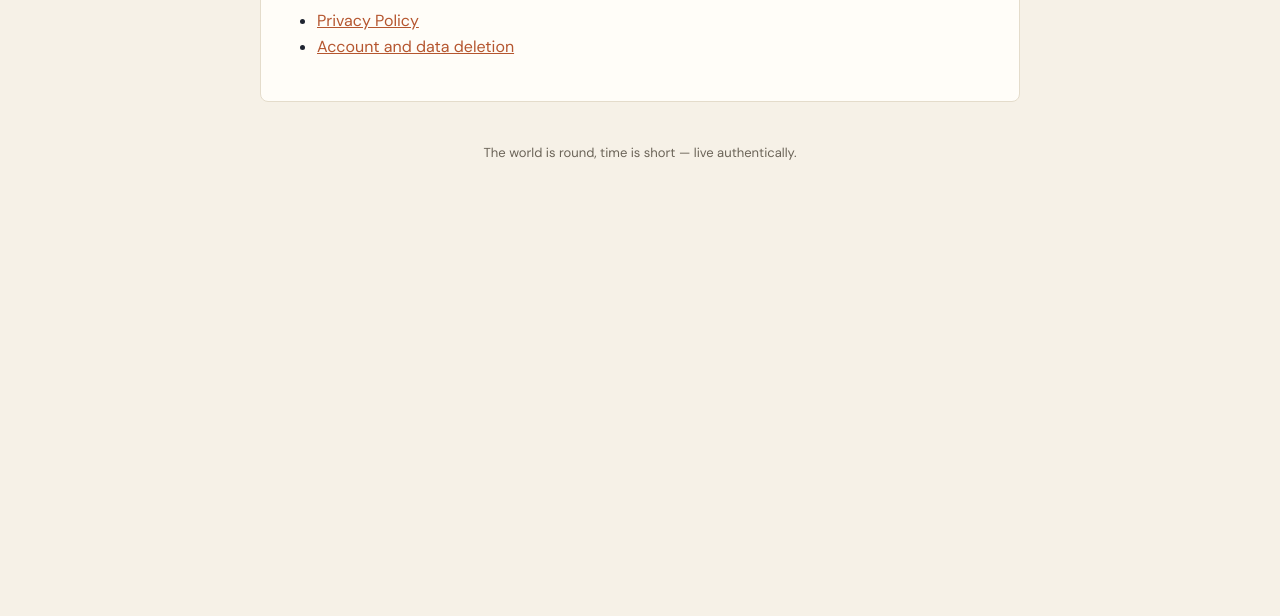
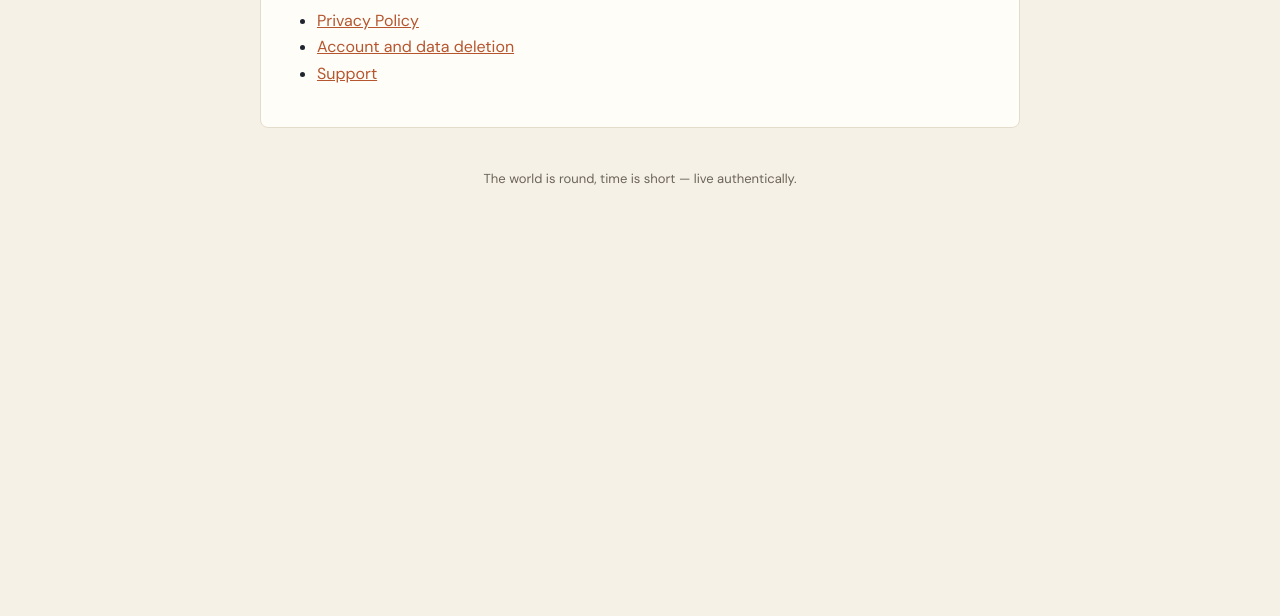
Before and after one commit to hourglobe/legal, a plain HTML site: page index.html in a window 1280 px wide. Shown: the part 184-800 px from the top of the page. Drawn offline with nearby package versions, Linux system fonts and the light colour scheme.

Commit message:
index.html (Mag: Destek sayfası: YAYINLA (21 Kasım))

```diff
--- a/index.html
+++ b/index.html
@@ -4,4 +4,4 @@ header{background:#1F2430;color:#F6F1E7;padding:14px 16px}header a{color:#F6F1E7
 main{max-width:760px;margin:24px auto;padding:24px 16px;background:var(--yuzey);border:1px solid var(--kenar);border-radius:8px}
 h1,h2{font-family:"Cormorant Garamond",serif;line-height:1.2}h1{font-size:34px}h2{font-size:24px;margin-top:28px;border-top:1px solid var(--kenar);padding-top:16px}
 a{color:#B5562F}table{border-collapse:collapse;width:100%;font-size:14px}td,th{border:1px solid var(--kenar);padding:6px;text-align:left;vertical-align:top}
-footer{text-align:center;color:var(--ikincil);font-size:13px;padding:16px}</style></head><body><header><a href="https://shophourglobe.com">Hourglobe</a></header><main><h1>Hourglobe — legal</h1><ul><li><a href="/privacy-policy/">Privacy Policy</a></li><li><a href="/account-deletion/">Account and data deletion</a></li></ul></main><footer>The world is round, time is short — live authentically.</footer></body></html>
+footer{text-align:center;color:var(--ikincil);font-size:13px;padding:16px}</style></head><body><header><a href="https://shophourglobe.com">Hourglobe</a></header><main><h1>Hourglobe — legal</h1><ul><li><a href="/privacy-policy/">Privacy Policy</a></li><li><a href="/account-deletion/">Account and data deletion</a></li><li><a href="/support/">Support</a></li></ul></main><footer>The world is round, time is short — live authentically.</footer></body></html>
```
